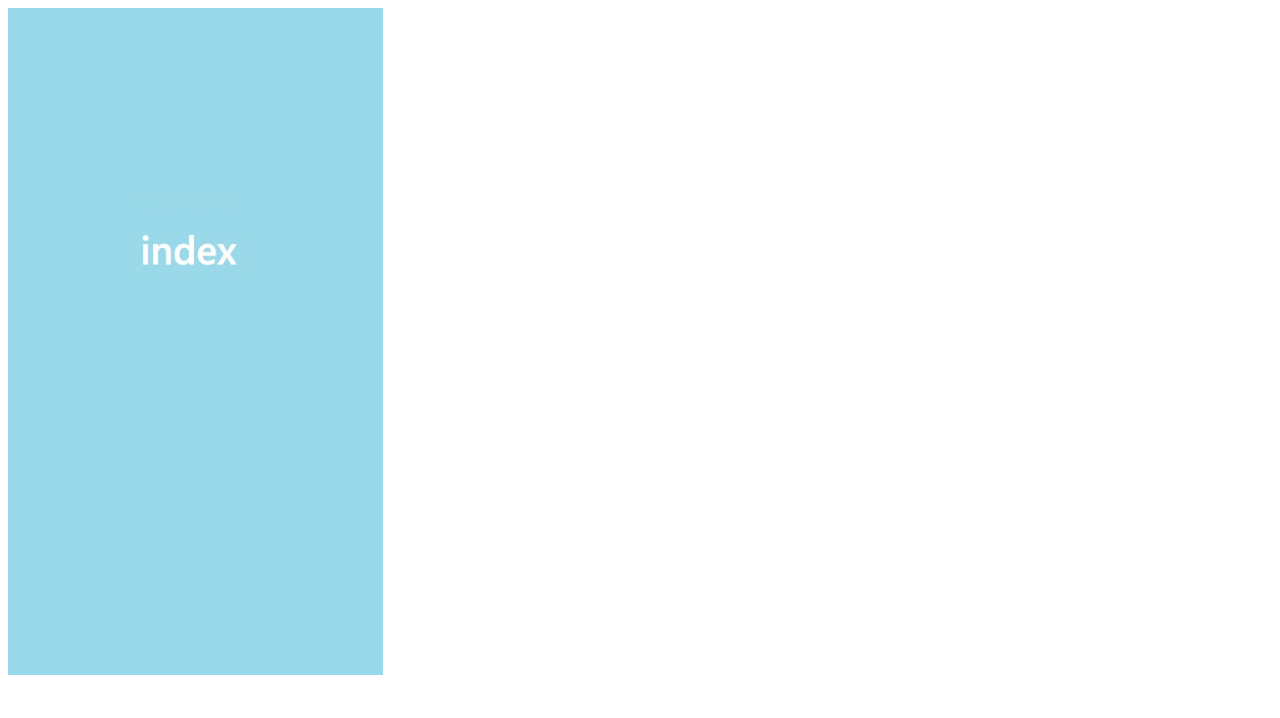
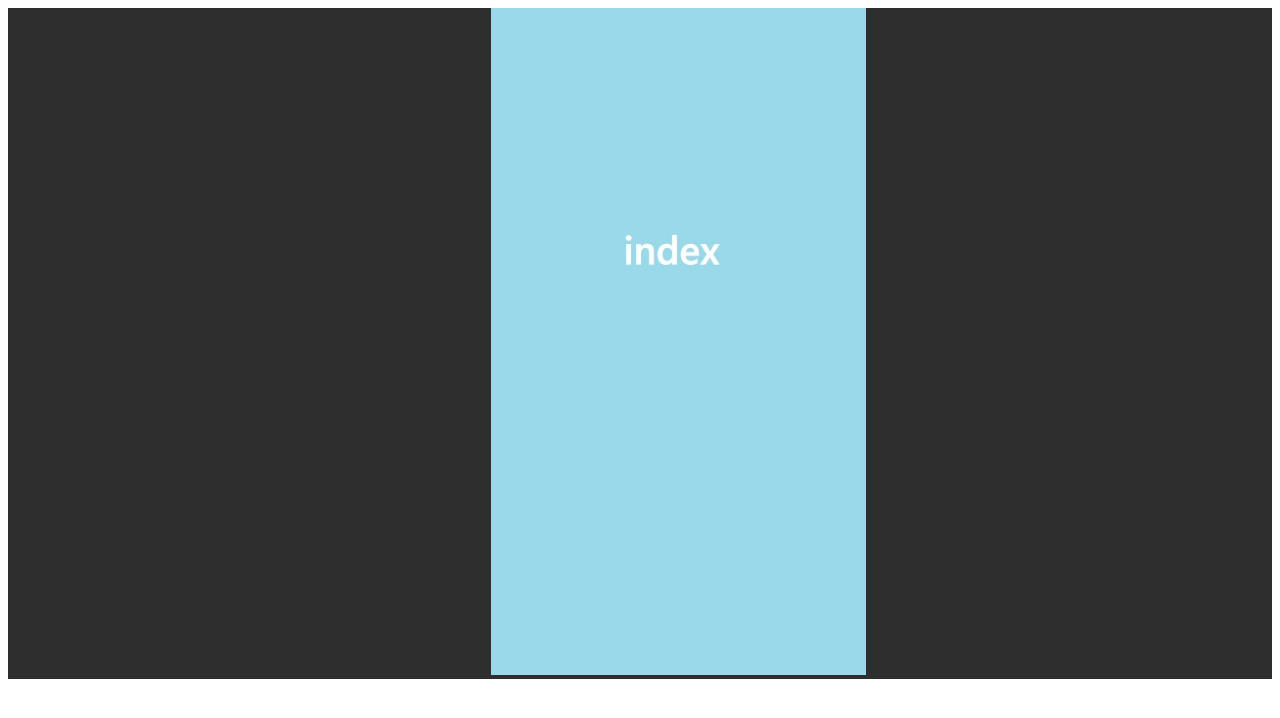
Before and after one commit to xiaoClassmate/xiaoClassmate.github.io, a plain HTML site: page index.html in a window 1280 px wide. Drawn offline with Linux system fonts and the light colour scheme.

Commit message:
updateTest3

```diff
--- a/index.html
+++ b/index.html
@@ -6,6 +6,10 @@
 	<title>Document</title>
 </head>
 <body>
-	<img style="height: 667px; width: 375px;" src="imgs/index.jpg">
+	<div style="background-image: url('imgs/background.png');">
+	<div style="margin: auto;"><img style="position: relative; top: 50%; width: 375px; height: 667px; margin-left: calc((100% - 375px) / 2); padding-left: 38px; padding-right: 38px;" src="imgs/index.jpg"></div>
+<!--   <button>A</button>
+  <button>B</button>
+  <button>C</button> -->
 </body>
 </html>
```
Also changed, not shown: imgs/background.png (added).
